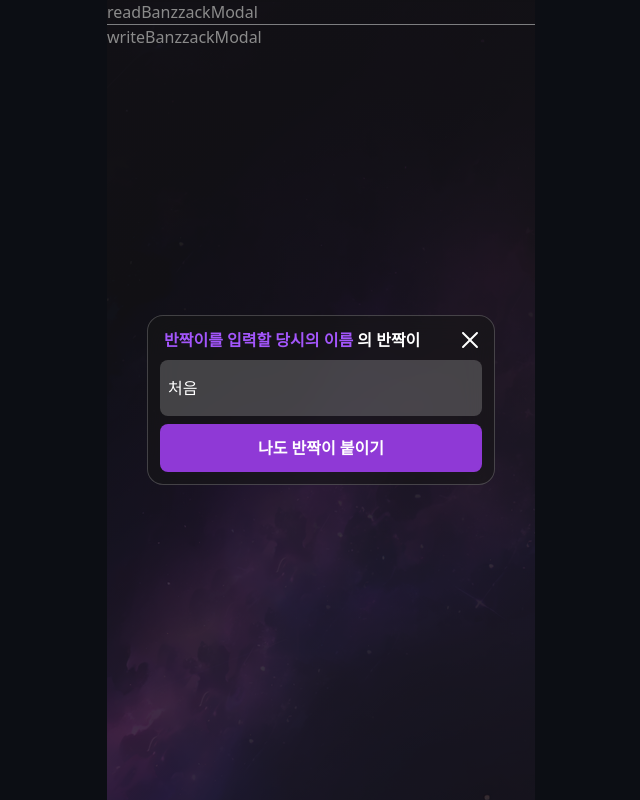
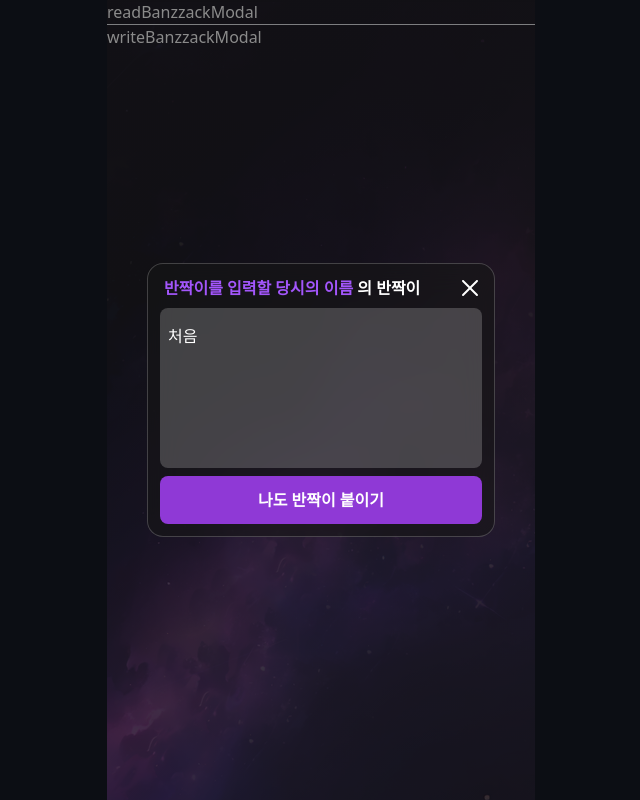
Before and after one commit to easy-or-hard/ZARI-FRONTEND, a Next.js app: page /component/ui/popup in a window 1280 px wide. Both pictures are taken after a click on the button "readBanzzackModal". Shown: the whole page, without its empty margins (319-959 px from the left). Built offline with nearby package versions, Linux system fonts and the light colour scheme; what tailwindcss-animated would draw is missing.

Commit message:
클래스 변경, 최초 높이 설정, 스크롤 옵션 삭제(기본옵션으로 설정)

```diff
--- a/src/app/component/ui/popup/modal/read-banzzack.modal.tsx
+++ b/src/app/component/ui/popup/modal/read-banzzack.modal.tsx
@@ -9,7 +9,7 @@ export default function ReadBanzzackModal({banzzack}: {banzzack: BanzzackEntity}
                     <span className={'text-zari_txt_primary'}>{banzzack.byeolName}</span> 의 반짝이
                 </div>
                 <div className={'bg-zari_default_white bg-opacity-20 rounded-lg px-2 py-4'}>
-                    <div className={' max-h-60 overflow-y-auto'}>
+                    <div className={'h-32 max-h-60'}>
                         {banzzack.content}
                     </div>
                 </div>
```
